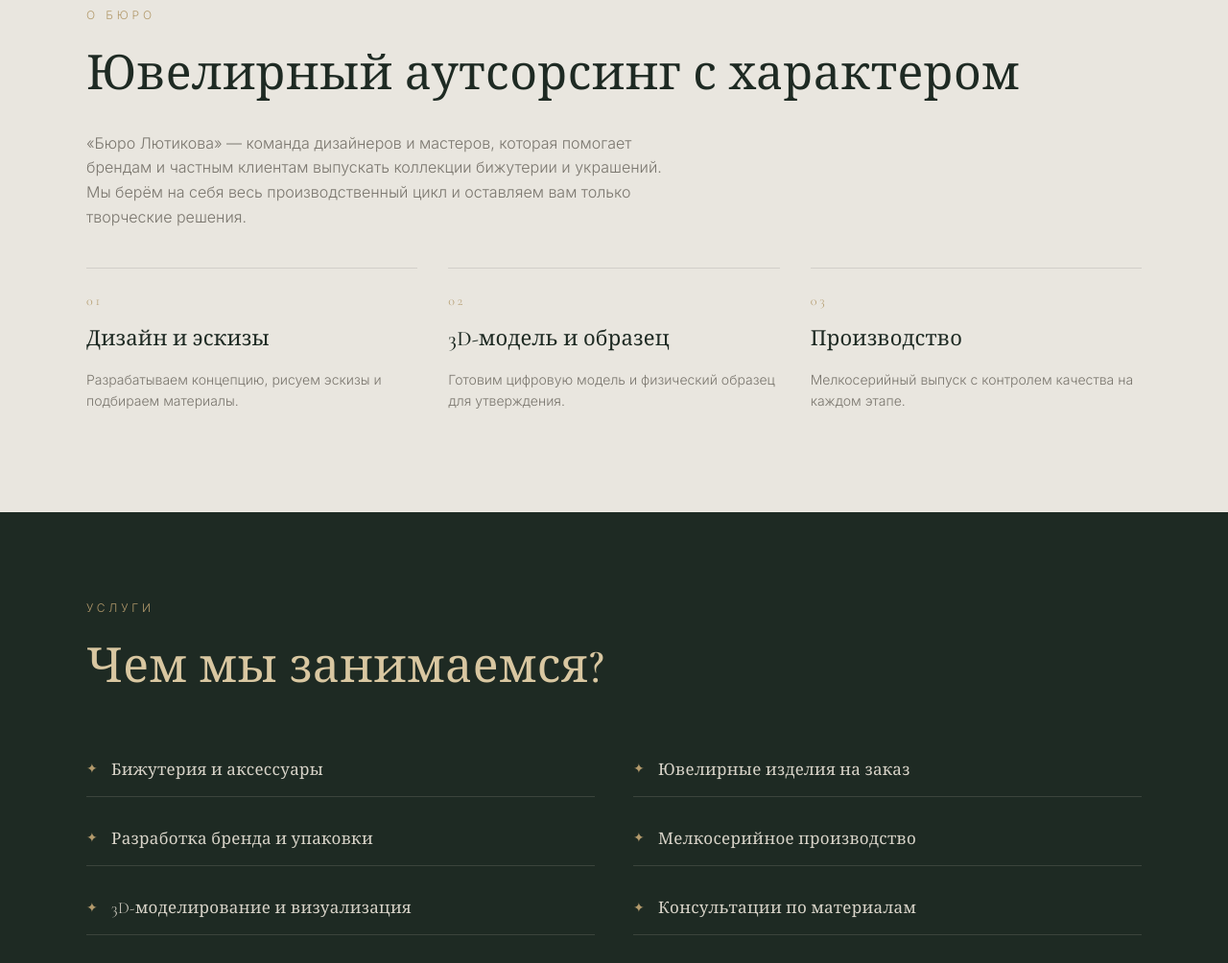
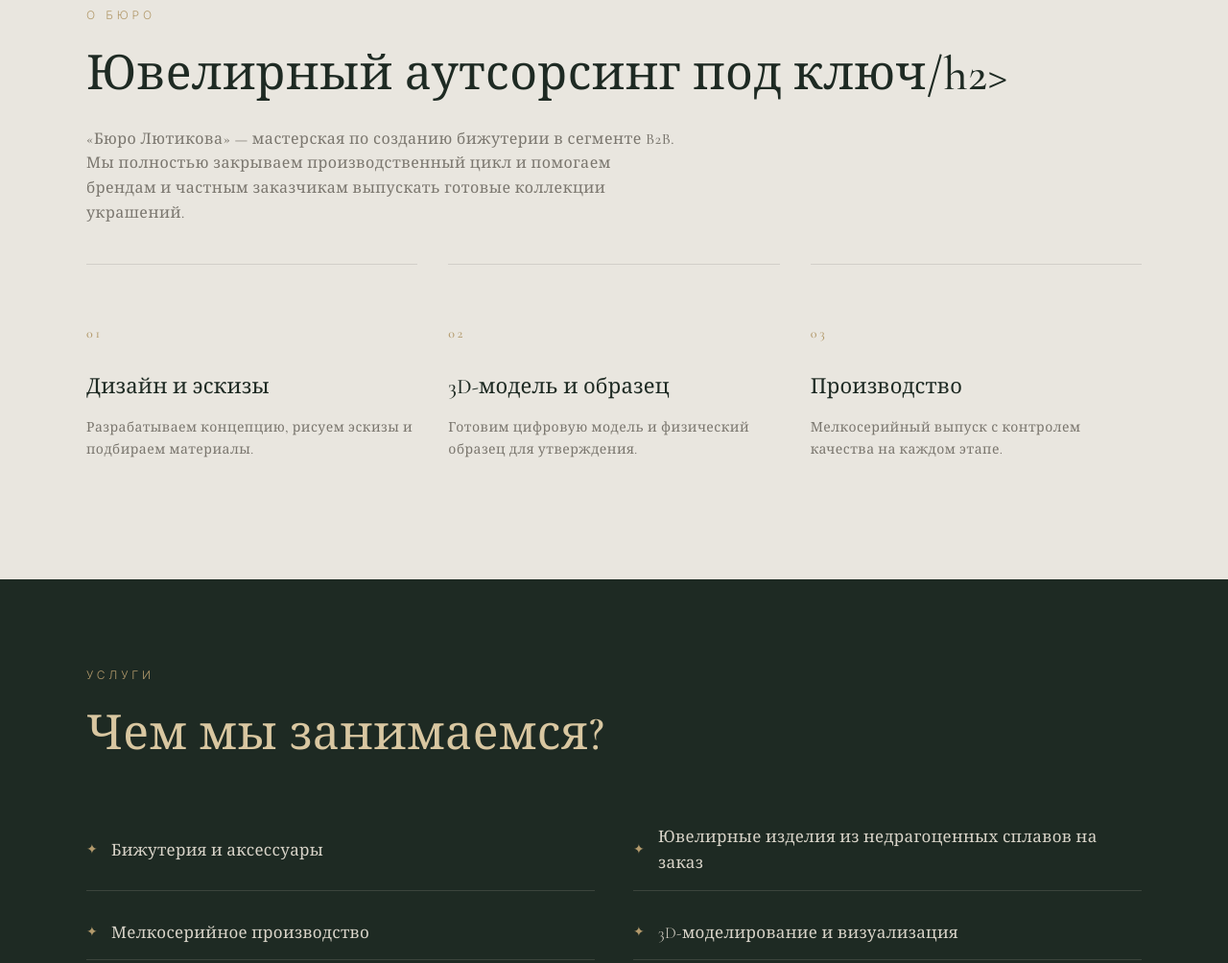
Before and after one commit to arturshabrov777-coder/bureau-lyutikova, a plain HTML site: page index.html in a window 1280 px wide. Shown: the part 960-1964 px from the top of the page at 96% size. Drawn offline with nearby package versions, Linux system fonts and the light colour scheme.

Commit message:
Update index.html

```diff
--- a/index.html
+++ b/index.html
@@ -70,12 +70,9 @@
     <section class="section" id="about">
         <div class="section__inner">
             <p class="section__eyebrow">О бюро</p>
-            <h2 class="section__title">Ювелирный аутсорсинг с характером</h2>
+            <h2 class="section__title">Ювелирный аутсорсинг под ключ/h2>
             <p class="section__text">
-                «Бюро Лютикова» — команда дизайнеров и мастеров, которая помогает
-                брендам и частным клиентам выпускать коллекции бижутерии и украшений.
-                Мы берём на себя весь производственный цикл и оставляем вам только
-                творческие решения.
+                «Бюро Лютикова» — мастерская по созданию бижутерии в сегменте B2B. Мы полностью закрываем производственный цикл и помогаем брендам и частным заказчикам выпускать готовые коллекции украшений.
             </p>
             <div class="features">
                 <div class="feature">
@@ -104,8 +101,7 @@
             <h2 class="section__title">Чем мы занимаемся?</h2>
             <ul class="services">
                 <li><span>✦</span> Бижутерия и аксессуары</li>
-                <li><span>✦</span> Ювелирные изделия на заказ</li>
-                <li><span>✦</span> Разработка бренда и упаковки</li>
+                <li><span>✦</span> Ювелирные изделия из недрагоценных сплавов на заказ</li>
                 <li><span>✦</span> Мелкосерийное производство</li>
                 <li><span>✦</span> 3D-моделирование и визуализация</li>
                 <li><span>✦</span> Консультации по материалам</li>
```
